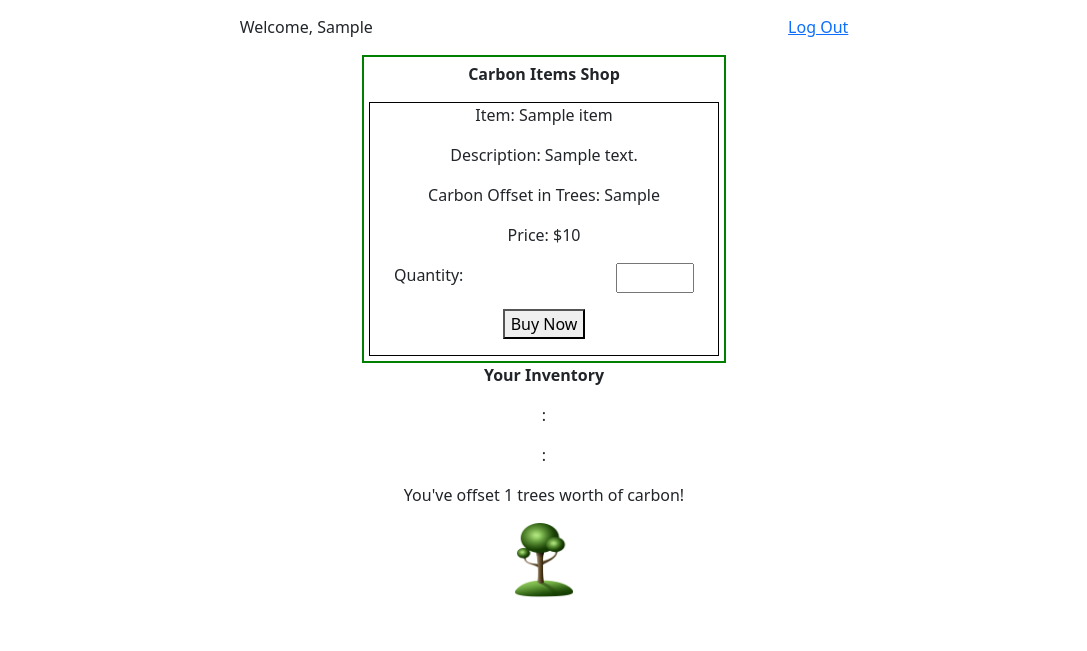
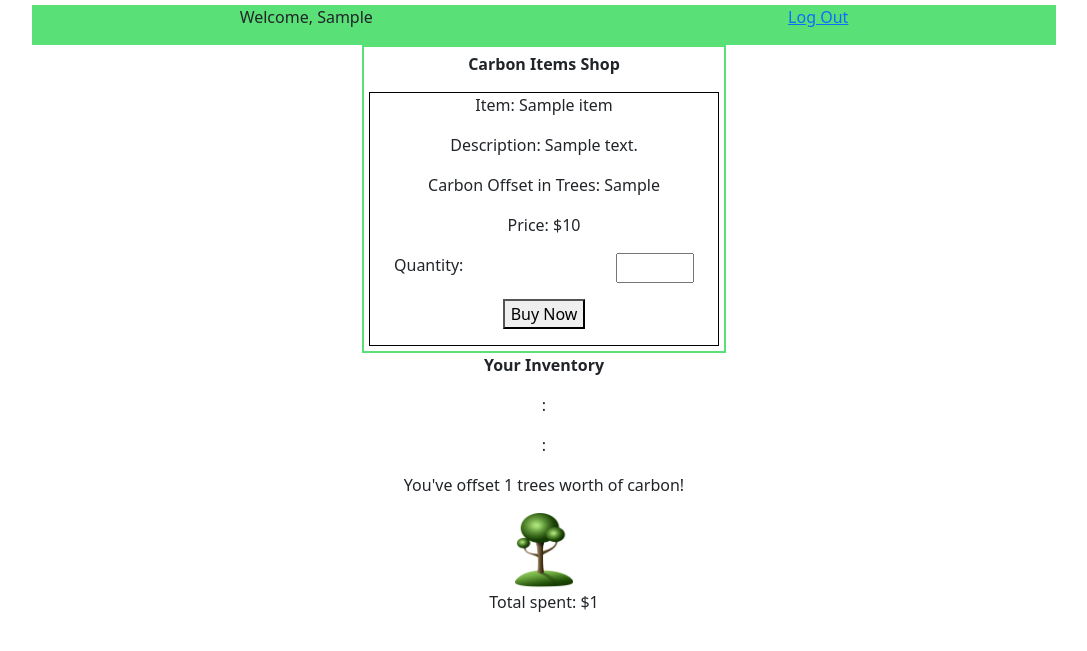
Before and after one commit to RevelDeng/CD_project, a Django app: template marketplace/templates/marketplace.html in a window 1280 px wide. Shown: the top 651 px of the page, without its empty margins (96-1183 px from the left). Run offline with Django 3.2, Linux system fonts and the light colour scheme; a user stored in the database is signed in; data comes from the database, SQL or seed files in the repository; both versions use the stored data as it was after the commit; tables that the repository leaves empty hold one stand-in row (values such as "Sample post"); the template is opened without the code that fills it: values that come from a table or form of the project are taken from there, most other values are stand-ins (such as "Sample title", 1, 10 or a date in 2020).

Commit message:
2nd commit

```diff
--- a/login_app/static/style.css
+++ b/login_app/static/style.css
@@ -3,7 +3,6 @@
     flex-flow: column;
     justify-content: space-around;
     align-items: center;
-    margin-top: 10px;
 }
 
 #index_wrapper {
@@ -32,11 +31,12 @@ label {
     justify-content: space-around;
     margin-top: 5px;
     width: 80%;
+    background-color: rgb(89, 224, 118);
 }
 
 #catalog {
     text-align: center;
-    border: 2px solid green;
+    border: 2px solid rgb(89, 224, 118);
     padding: 5px;
 }
 
--- a/login_app/templates/admin_index.html
+++ b/login_app/templates/admin_index.html
@@ -9,7 +9,7 @@
     <body>
         <div id="index_wrapper">
             <div class="form">
-                <p>Admin Registration</p>
+                <p>Register an Admin Account</p>
                 <ul class="messages">
                     {% for message in messages %}
                         {% if 'register' in message.tags %}
--- a/login_app/templates/index.html
+++ b/login_app/templates/index.html
@@ -9,7 +9,7 @@
     <body>
         <div id="index_wrapper">
             <div class="form">
-                <p>Registration</p>
+                <p>Register an Account</p>
                 <ul class="messages">
                     {% for message in messages %}
                         {% if 'register' in message.tags %}
--- a/login_app/views.py
+++ b/login_app/views.py
@@ -15,13 +15,16 @@ def marketplace(request):
             user_items = apps.get_model('marketplace.User_Item_Count').objects.filter(user=User.objects.get(id=request.session['user_id']))
             if user_items:
                 total_carbon_offset = 0
+                total_cost = 0
                 for item in user_items:
                     total_carbon_offset += item.item.carbon_offset_in_trees * item.orders
+                    total_cost += item.item.cost * item.orders
                 context = {
                     'items': reversed(shop_items),
                     'user': User.objects.get(id=request.session['user_id']),
                     'user_items': user_items,
-                    'total_carbon_offset': total_carbon_offset
+                    'total_carbon_offset': total_carbon_offset,
+                    'total_cost': total_cost
                 }
                 return render(request, 'marketplace.html', context)
             else:
--- a/marketplace/templates/marketplace.html
+++ b/marketplace/templates/marketplace.html
@@ -52,6 +52,7 @@
                         {% endif %}
                     </div>
                 {% endif %}
+                <p>Total spent: ${{total_cost}}</p>
             </div>
         </div>
     </body>
```
Also changed, not shown: db.sqlite3.
